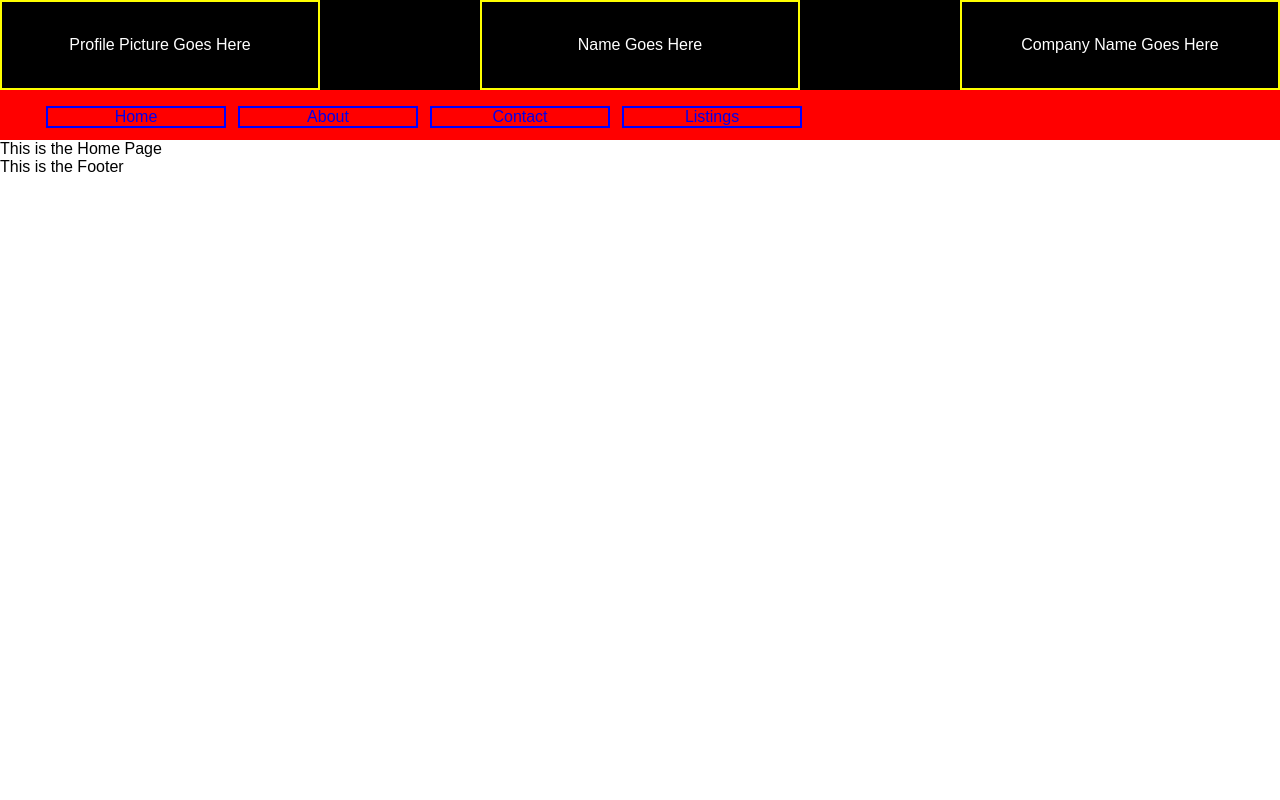
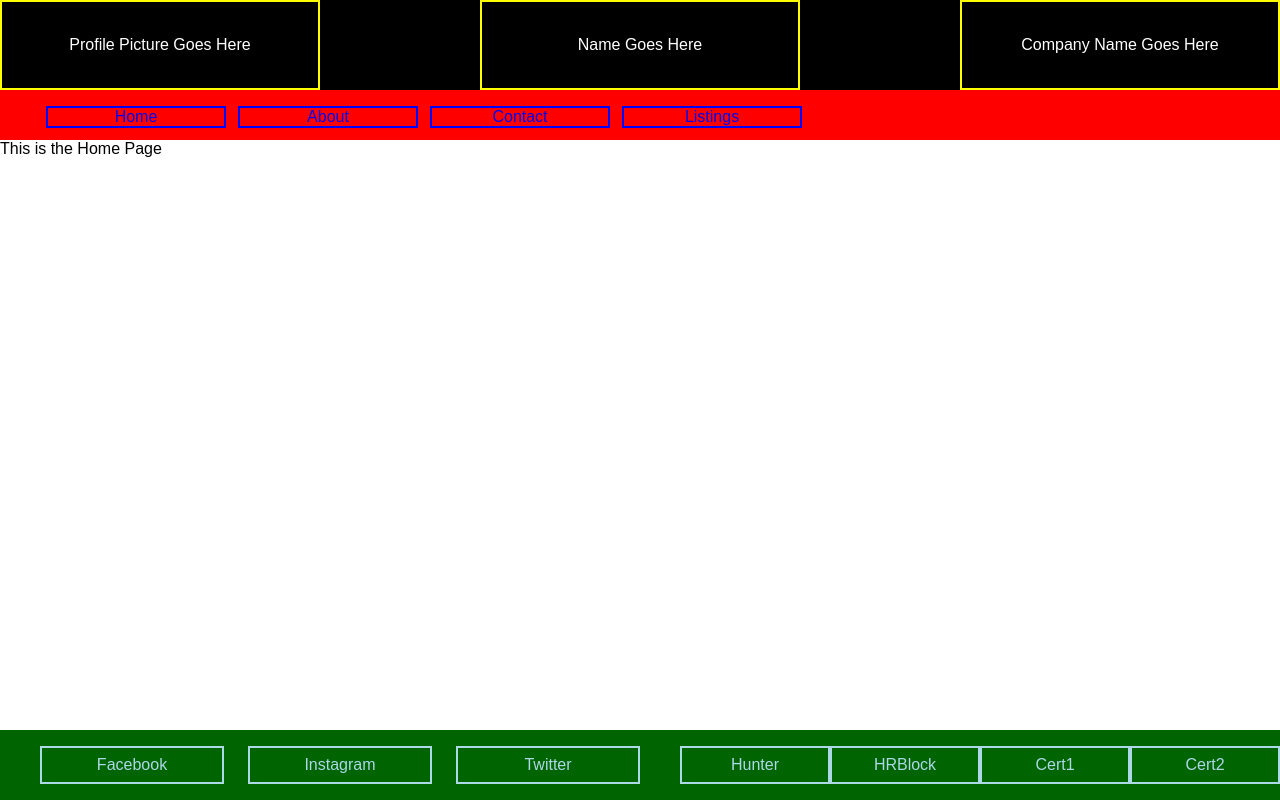
Before and after one commit to willsinn/react-realty-site, a React (Create React App) app: page / in a window 1280 px wide. Built offline with nearby package versions, Linux system fonts and the light colour scheme.

Commit message:
added Footer and App CSS Flexbox

```diff
--- a/src/App.js
+++ b/src/App.js
@@ -4,6 +4,7 @@ import Header from './components/layout/Header';
 import Footer from './components/layout/Footer';
 import Home from './components/pages/Home';
 import NavBar from './components/layout/NavBar';
+import styles from './components/styles/App.css'
 
 
 
@@ -16,7 +17,6 @@ class App extends Component {
         <Header />
         <NavBar />
         <Home />
-
         <Footer />
 
       </div>
--- a/src/components/layout/Footer.js
+++ b/src/components/layout/Footer.js
@@ -8,9 +8,41 @@ import styles from '../styles/Footer.css';
 class Footer extends Component {
   render() {
     return (
-      <footer>
+      <footer className="footer-layout">
 
-        This is the Footer
+
+        <div className="footer-col social">
+
+          <ul className="social-buttons">
+              <li className="social-col facebook">
+                <a className="social-button" href="#">Facebook</a></li>
+
+              <li className="social-col instagram">
+                <a className="social-button" href="#">Instagram</a></li>
+
+              <li className="social-col twitter">
+                <a className="social-button" href="#">Twitter</a></li>
+          </ul>
+
+        </div>
+
+        <div className="footer-col certifications">
+
+          <ul className="cert-buttons">
+              <li className="cert-col cert1">
+                <a className="cert-button" href="#">Hunter</a></li>
+
+              <li className="cert-col cert2">
+                <a className="cert-button" href="#">HRBlock</a></li>
+
+              <li className="cert-col cert3">
+                <a className="cert-button" href="#">Cert1</a></li>
+
+              <li className="cert-col cert4">
+                <a className="cert-button" href="#">Cert2</a></li>
+          </ul>
+
+        </div>
 
       </footer>
     );
--- a/src/components/layout/NavBar.js
+++ b/src/components/layout/NavBar.js
@@ -6,19 +6,20 @@ class NavBar extends Component {
     return (
 
           <nav className="navbar-layout">
-            <ul>
+            <ul className="nav-buttons">
+
               <li className="nav-col home">
-                <a className="nav-content" href="#">Home</a>
-              </li>
+                <a className="nav-button" href="#">Home</a></li>
+
               <li className="nav-col about">
-                <a className="nav-content" href="#">About</a>
-              </li>
+                <a className="nav-button" href="#">About</a></li>
+
               <li className="nav-col contact">
-                <a className="nav-content" href="#">Contact</a>
-              </li>
+                <a className="nav-button" href="#">Contact</a></li>
+
               <li className="nav-col listings">
-                <a className="nav-content" href="#">Listings</a>
-              </li>
+                <a className="nav-button" href="#">Listings</a></li>
+
             </ul>
           </nav>
 
--- a/src/components/styles/App.css
+++ b/src/components/styles/App.css
@@ -0,0 +1,5 @@
+.App {
+  width: 100%;
+  height: 100%;
+
+}
--- a/src/components/styles/Footer.css
+++ b/src/components/styles/Footer.css
@@ -0,0 +1,54 @@
+.footer-layout {
+  position:absolute;
+  bottom: 0;
+  height: 70px;
+  background-color: darkgreen;
+  color: white;
+  display: flex;
+  width: 100%;
+
+
+}
+
+.footer-col {
+  flex: 1;
+  display: flex;
+}
+
+.social-buttons {
+  list-style: none;
+  display: flex;
+  flex:1;
+  justify-content: space-between;
+}
+
+.social-col {
+  border: 2px solid lightblue;
+  flex-basis: 30%;
+  display: flex;
+}
+
+.social-button {
+  text-decoration: none;
+  margin: auto;
+  color: lightblue;
+}
+
+.cert-buttons {
+  list-style: none;
+  display: flex;
+  flex:1;
+  justify-content: space-between;
+}
+
+.cert-col {
+  border: 2px solid lightblue;
+  flex:1;
+  display: flex;
+}
+
+.cert-button {
+  text-decoration: none;
+  margin: auto;
+  color: lightblue;
+}
--- a/src/components/styles/NavBar.css
+++ b/src/components/styles/NavBar.css
@@ -6,7 +6,7 @@
   display: flex;
 }
 
-ul {
+.nav-buttons {
   list-style: none;
   display: flex;
   width: 60%;
@@ -21,7 +21,7 @@ ul {
   display: flex;
 }
 
-.nav-content {
+.nav-button {
   margin: auto;
   text-decoration: none;
 }
```
